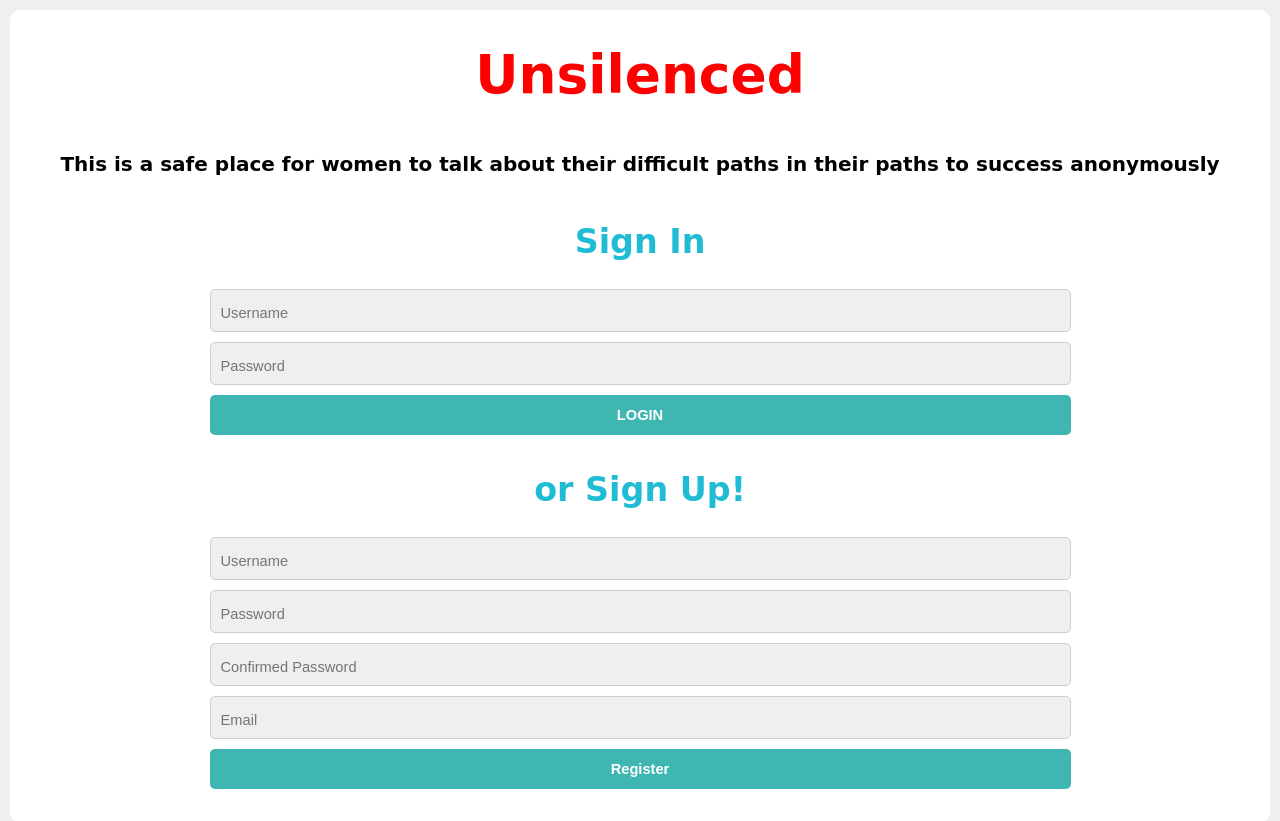
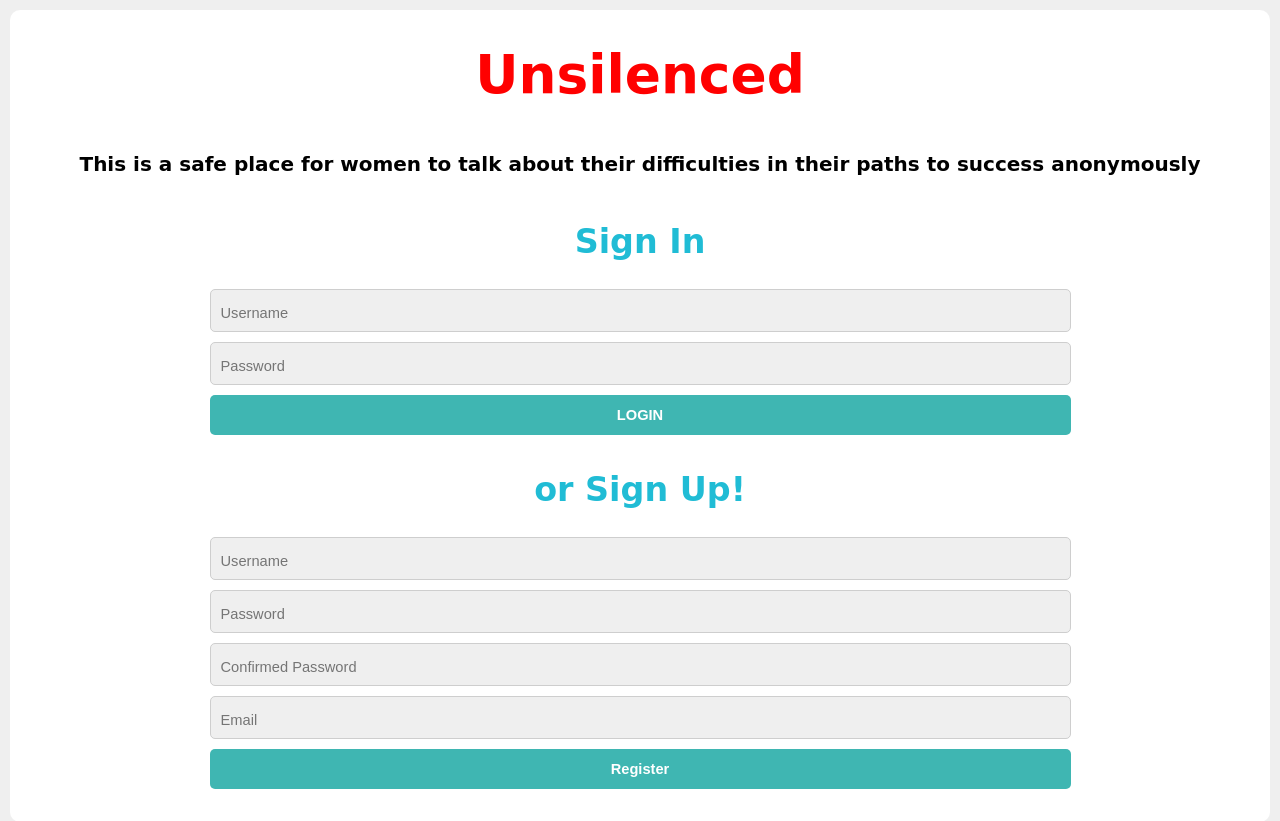
Before and after one commit to lantingchiang/Femmehacks2020, a Django app: page / in a window 1280 px wide. Shown: the top 821 px of the page. Run offline with Django 3.2, Linux system fonts and the light colour scheme.

Commit message:
Update home.html

```diff
--- a/femmehacks/forum/templates/home.html
+++ b/femmehacks/forum/templates/home.html
@@ -109,7 +109,7 @@ input, textarea {
     </style>
     <div class = "page">
         <h1><websiteTitle>Unsilenced</websiteTitle></h1>
-        <h1><dscrb>This is a safe place for women to talk about their difficult paths in their paths to success anonymously</dscrb></h1>
+        <h1><dscrb>This is a safe place for women to talk about their difficulties in their paths to success anonymously</dscrb></h1>
         <h1><signIn>Sign In</signIn></h1>
             <form action="/auth" method="POST">
                 <input name="username" placeholder="Username" type="text" required /><br/>
```
